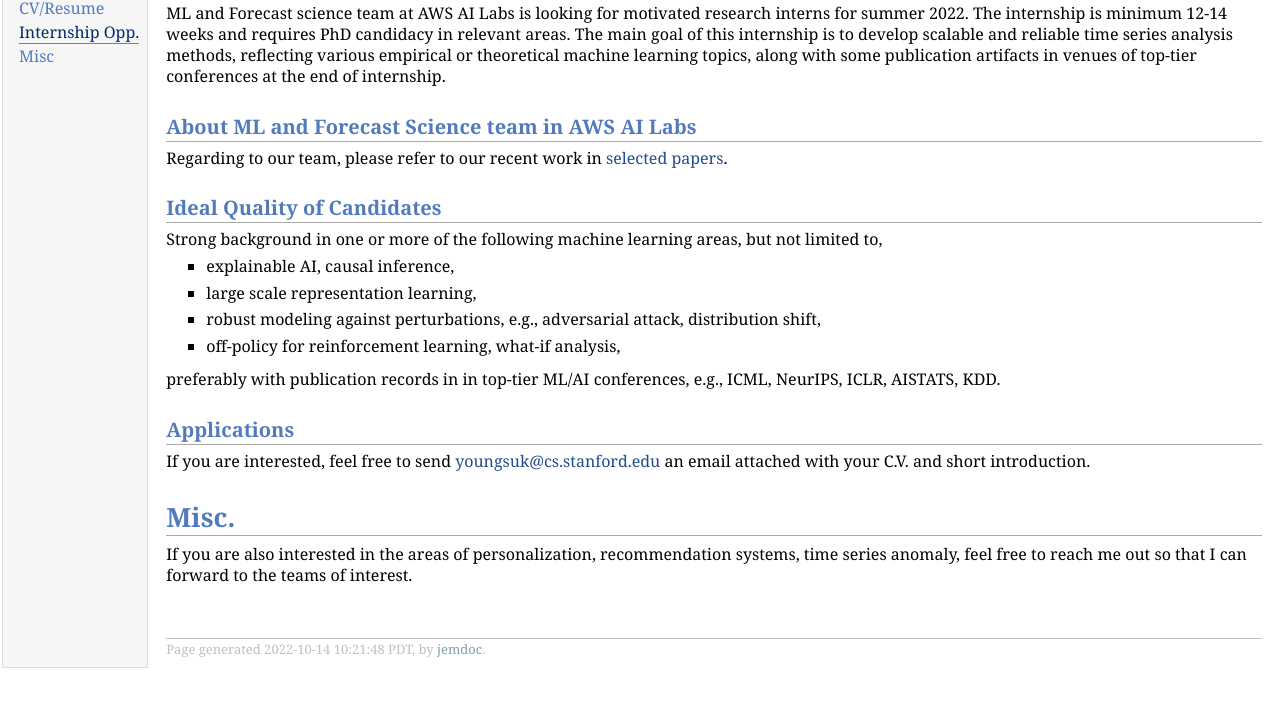
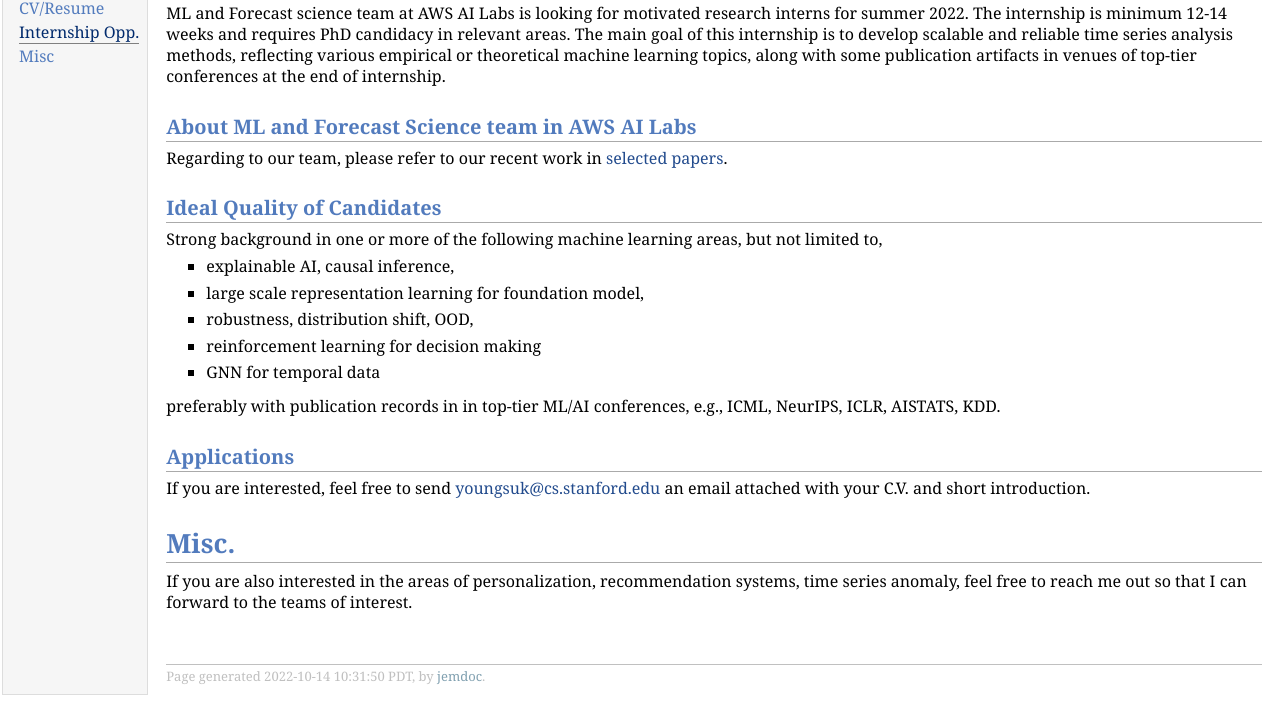
Before and after one commit to youngsuk0723/youngsuk0723.github.io, a plain HTML site: page internship.html in a window 1280 px wide. Shown: the part 104-809 px from the top of the page. Drawn offline with Linux system fonts and the light colour scheme.

Commit message:
update internsihp page

```diff
--- a/internship.html
+++ b/internship.html
@@ -31,11 +31,13 @@
 <ul>
 <li><p>explainable AI, causal inference,</p>
 </li>
-<li><p>large scale representation learning,</p>
+<li><p>large scale representation learning for foundation model,</p>
 </li>
-<li><p>robust modeling against perturbations, e.g., adversarial attack, distribution shift,</p>
+<li><p>robustness, distribution shift, OOD,</p>
 </li>
-<li><p>off-policy for reinforcement learning, what-if analysis,</p>
+<li><p>reinforcement learning for decision making</p>
+</li>
+<li><p>GNN for temporal data</p>
 </li>
 </ul>
 <p>preferably with publication records in
@@ -46,7 +48,7 @@ in top-tier ML/AI conferences, e.g., ICML, NeurIPS, ICLR, AISTATS, KDD.</p>
 <p>If you are also interested in the areas of personalization, recommendation systems, time series anomaly, feel free to reach me out so that I can forward to the teams of interest.</p>
 <div id="footer">
 <div id="footer-text">
-Page generated 2022-10-14 10:21:48 PDT, by <a href="http://jemdoc.jaboc.net/">jemdoc</a>.
+Page generated 2022-10-14 10:31:50 PDT, by <a href="http://jemdoc.jaboc.net/">jemdoc</a>.
 </div>
 </div>
 </td>
```
